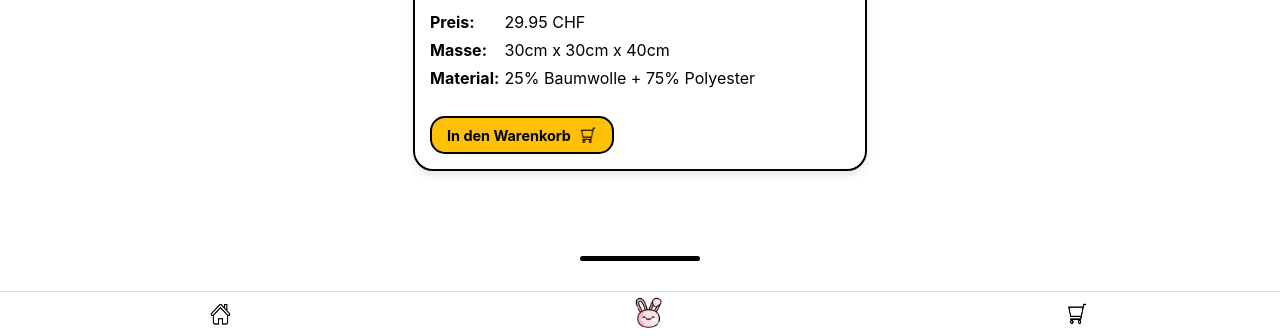
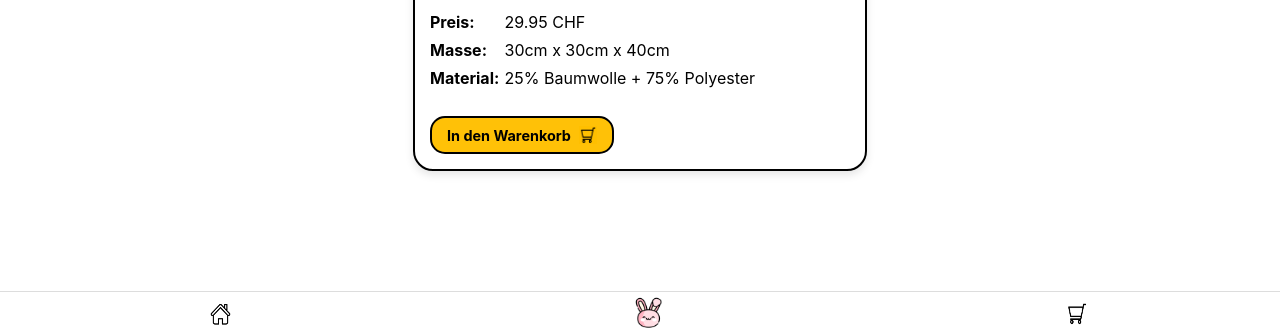
Before and after one commit to SarahWehrli/web-ar, a plain HTML site: page TeddyDetails.html in a window 1280 px wide. Shown: the part 464-800 px from the top of the page. Drawn offline with Linux system fonts and the light colour scheme.

Commit message:
Update TeddyDetails.html

```diff
--- a/TeddyDetails.html
+++ b/TeddyDetails.html
@@ -84,6 +84,6 @@
         </div>
         <img src="einkaufswagen.png" alt="Cart" onclick="window.location.href='cart.html'">
     </div>
-    <div class="bottom-line"></div>
+
 </body>
 </html>
```
